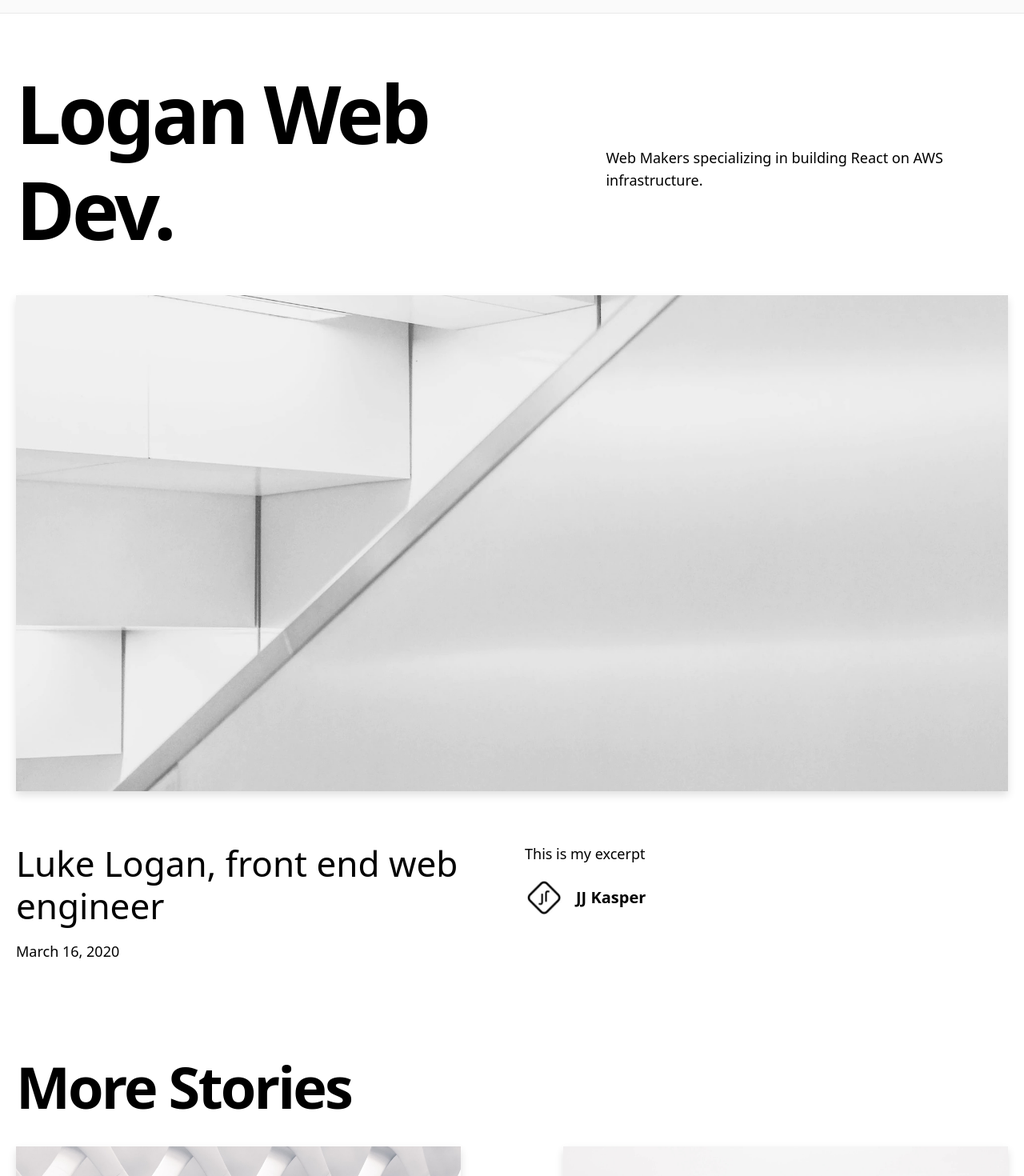
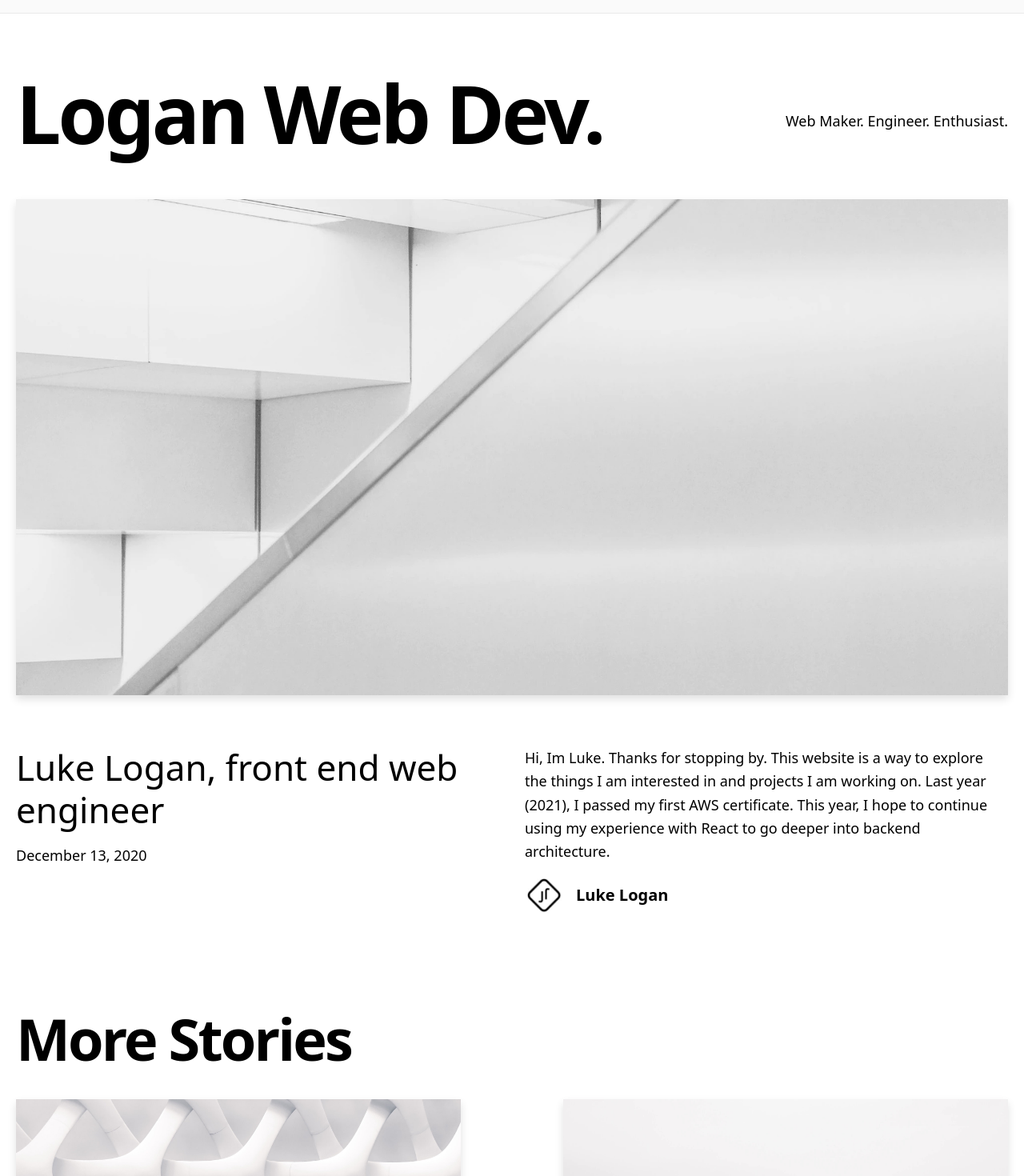
Before and after one commit to llogan382/loganwebdev, a Next.js app: page / in a window 1280 px wide. Shown: the top 1470 px of the page at 80% size. Built offline with nearby package versions, Linux system fonts and the light colour scheme.

Commit message:
adds intro content

```diff
--- a/_posts/dynamic-routing.md
+++ b/_posts/dynamic-routing.md
@@ -1,10 +1,10 @@
 ---
 title: 'Luke Logan, front end web engineer'
-excerpt: 'This is my excerpt'
+excerpt: 'Hi, Im Luke. Thanks for stopping by. This website is a way to explore the things I am interested in and projects I am working on. Last year (2021), I passed my first AWS certificate. This year, I hope to continue using my experience with React to go deeper into backend architecture.'
 coverImage: '/assets/blog/dynamic-routing/cover.jpg'
-date: '2020-03-16T05:35:07.322Z'
+date: '2020-12-13T05:35:07.322Z'
 author:
-  name: JJ Kasper
+  name: Luke Logan
   picture: '/assets/blog/authors/jj.jpeg'
 ogImage:
   url: '/assets/blog/dynamic-routing/cover.jpg'
--- a/components/intro.tsx
+++ b/components/intro.tsx
@@ -7,7 +7,7 @@ const Intro = () => {
         Logan Web Dev.
       </h1>
       <h4 className="text-center md:text-left text-lg mt-5 md:pl-8">
-        Web Makers specializing in building React on AWS infrastructure.
+        Web Maker. Engineer. Enthusiast.
       </h4>
     </section>
   )
```
Also changed, not shown: 2 other files (tests, documents, lock files or other folders).
